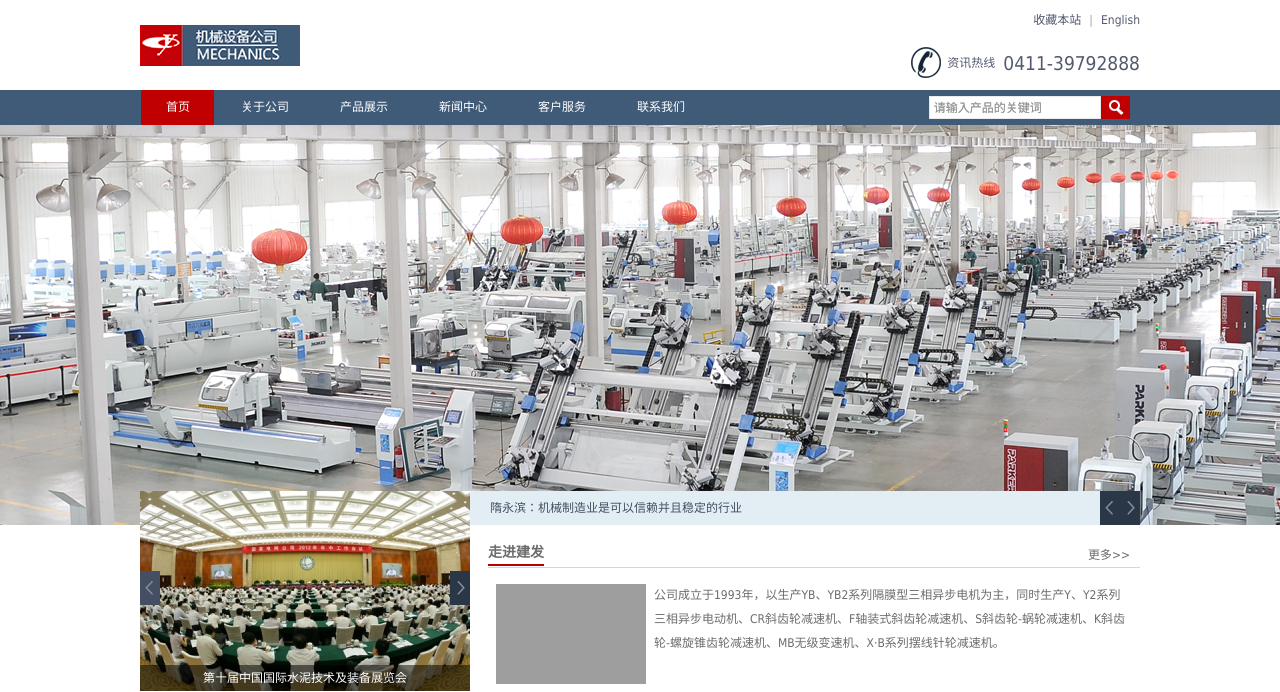
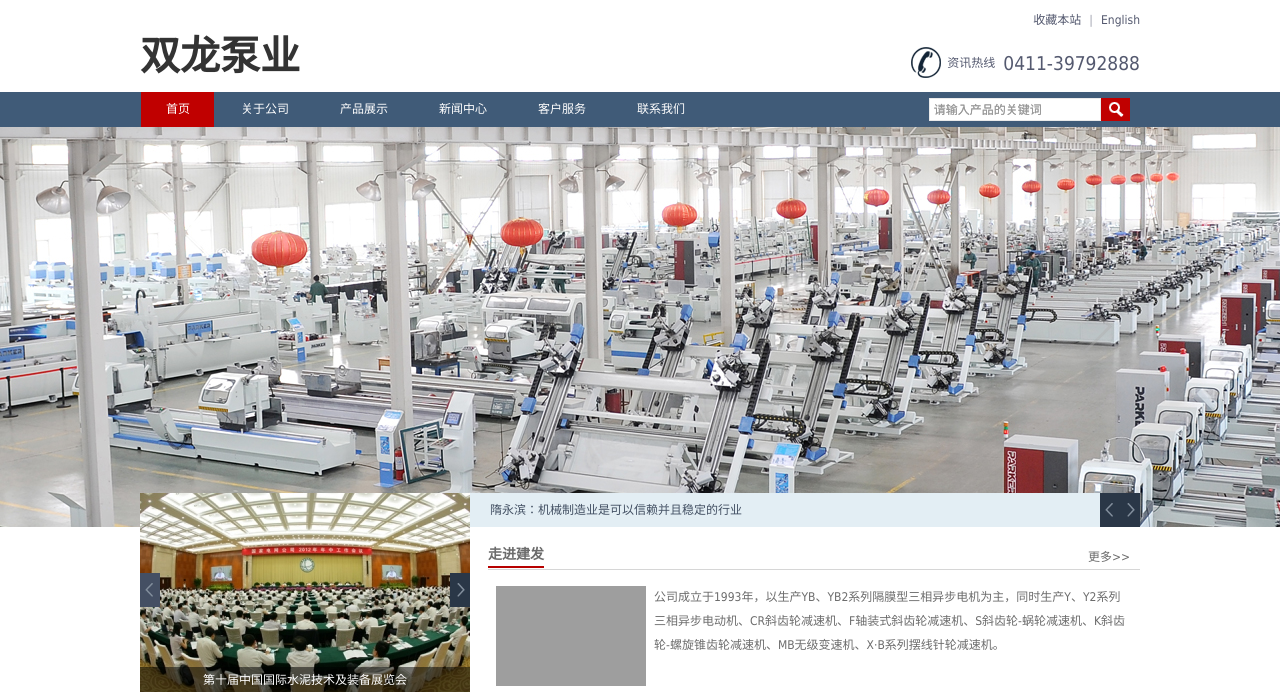
Before and after one commit to fredy12/sunlongs, a Django app: page / in a window 1280 px wide. Shown: the top 692 px of the page. Run offline with Django 3.2, Linux system fonts and the light colour scheme; grey boxes are pictures that could not be loaded.

Commit message:
modify logo
Change-Id: I970f7d409e32ff4e1239e87d302577f4d4a2d692

```diff
--- a/sunlongs/chinese/templates/chinese/index.html
+++ b/sunlongs/chinese/templates/chinese/index.html
@@ -23,10 +23,13 @@ header {  }
     <header>
 		<div class="head-top float-fix">
 
-			<h1 class="top-logo">
+			<h1 class="top-logo" style="padding-top:20px;font-size:40px;">
+				双龙泵业
+				<!--
 				<a href="" title="机械设备" id="web_logo">
-					<img src="images/1430202562.png" alt="机械设备" title="机械设备" style="margin:25px 0 0 0px;">
+					 <img src="images/1430202562.png" alt="机械设备" title="机械设备" style="margin:25px 0 0 0px;">
 				</a>
+				 -->
 			</h1>
 
 			<ul class="top-nav">
```
